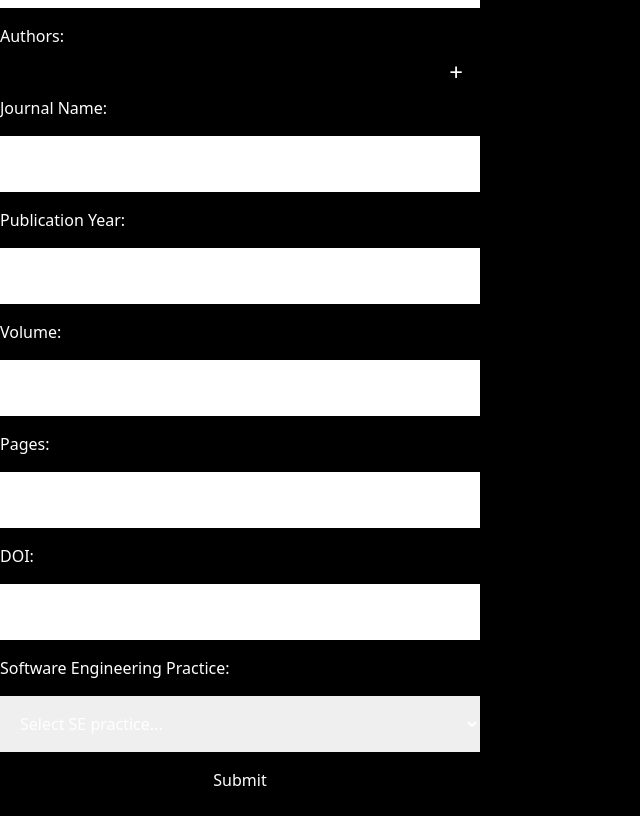
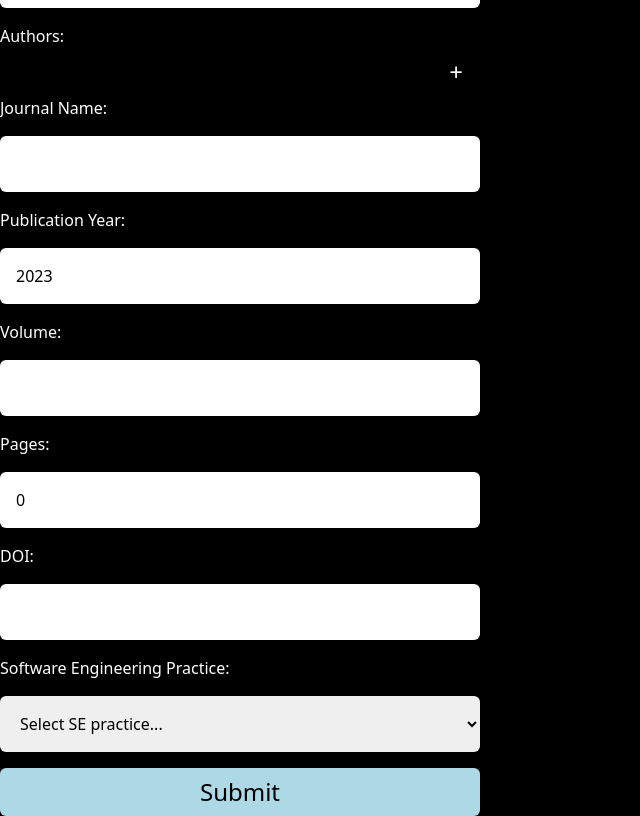
Before and after one commit to Lvl29OwOMonkey/assignment, a Next.js app in the folder frontend/: page /articles/new in a window 1280 px wide. Shown: the part 196-1012 px from the top of the page, without its empty margins (0-640 px from the left). Before the commit the page ends 988 px from the top, so only its background shows below. Built offline with nearby package versions, Linux system fonts and the light colour scheme.

Commit message:
Updated styles

```diff
--- a/frontend/styles/Form.module.scss
+++ b/frontend/styles/Form.module.scss
@@ -8,6 +8,8 @@
     padding: 1em;
     margin: 1em 0;
     flex-grow: 1;
+    color: black;
+    border-radius: 0.375rem;
   }
 
   .formTextArea {
@@ -28,3 +30,20 @@
     flex-grow: 0;
     font-size: 1.5em;
   }
+
+  .submitButton {
+    width: 100%;
+    height: 3rem;
+    flex-grow: 0;
+    font-size: 1.5em;
+    color: black;
+    background-color: lightblue;
+    border-radius: 0.375rem;
+    transition: all 0.5s ease-in-out;
+  }
+
+  .submitButton:hover {
+    background-color: lightpink;
+    color: white;
+    transition: all 0.5s ease-in-out;
+  }
```
